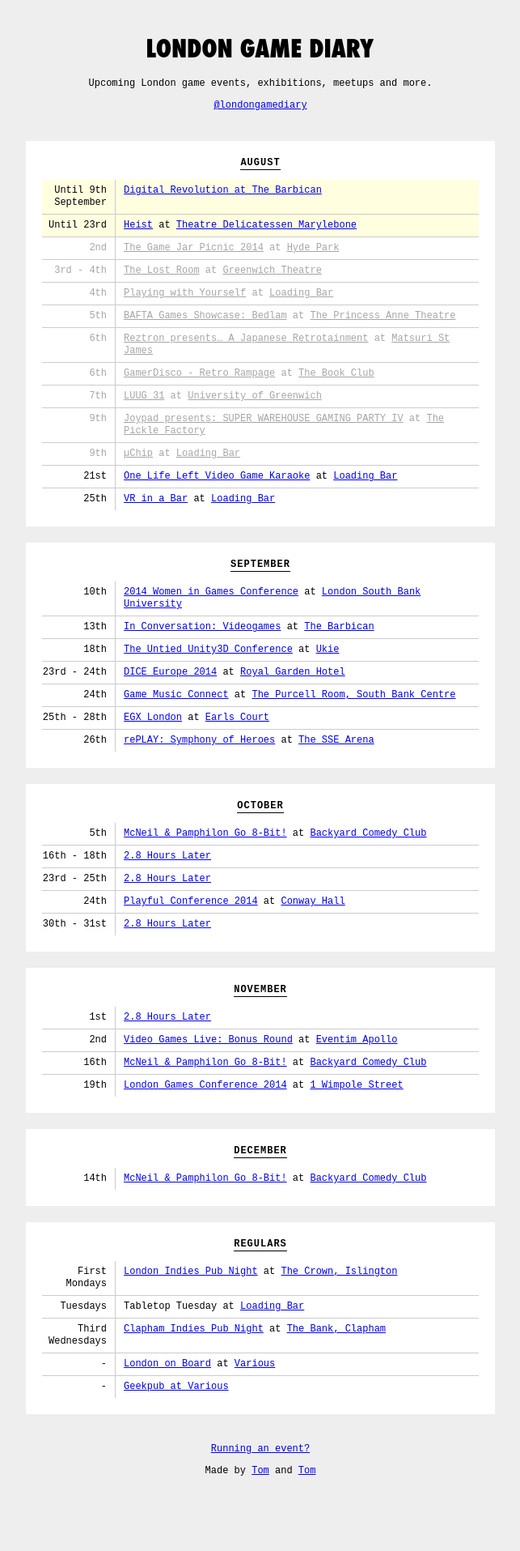
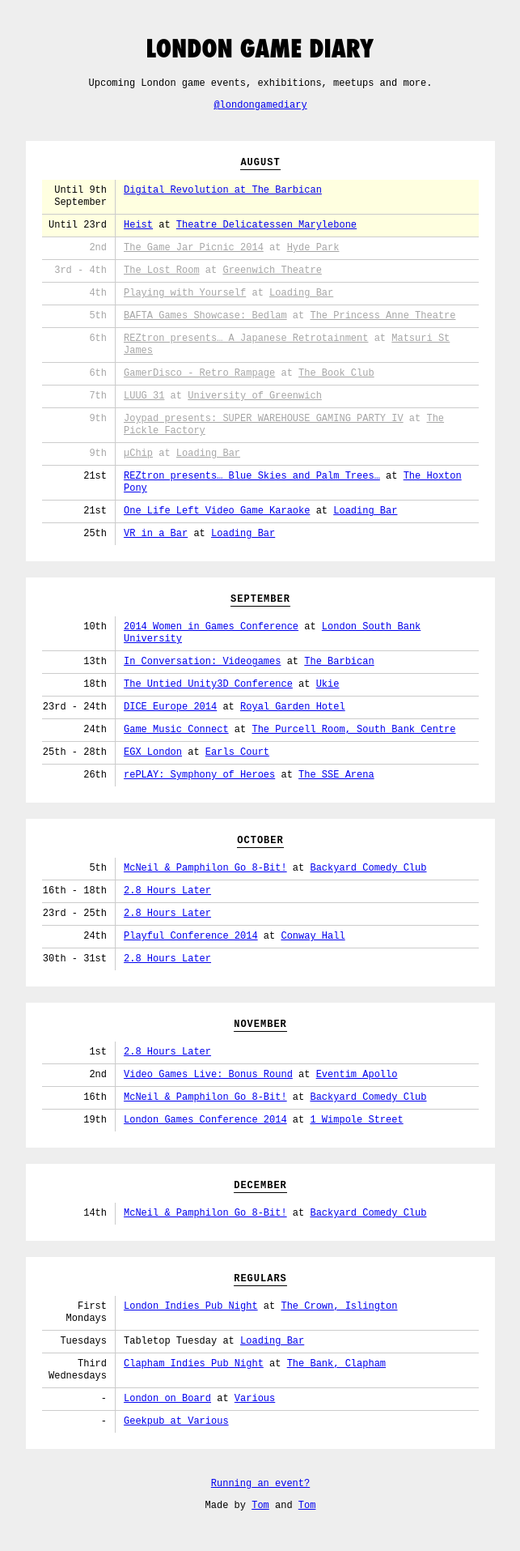
Before and after one commit to thomasmarshall/londongamediary.com, a Jekyll site: the page built from index.html, in a window 1280 px wide. Shown: the whole page at 81% size, without its empty margins (318-961 px from the left). Built offline with Jekyll 4.4.1, drawn with Linux system fonts in a browser that asks for light colours; nearby versions of some CDN libraries; before the commit the page ends 1872 px from its top, so only the background shows below that.

Commit message:
Update events.yml

```diff
--- a/_data/events.yml
+++ b/_data/events.yml
@@ -34,7 +34,7 @@
   location: "[The Princess Anne Theatre](http://www.bafta.org/venue-hire/rooms/the-princess-anne-theatre,1965,BA.html)"
   date: 2014-08-05
 
-- title: "Reztron presents... A Japanese Retrotainment"
+- title: "REZtron presents... A Japanese Retrotainment"
   link: "https://www.eventbrite.co.uk/e/segasushisake-karaoke-tickets-12382226573?ref=ecal"
   location: "[Matsuri St James](http://www.matsuri-restaurant.com/)"
   date: 2014-08-06
@@ -58,6 +58,11 @@
   link: "http://www.facebook.com/events/1444869292445996/"
   location: "[Loading Bar](http://barscenario.co.uk/)"
   date: 2014-08-09
+
+- title: "REZtron presents... Blue Skies and Palm Trees..."
+  link: "https://www.eventbrite.co.uk/e/sega-thirst-dayblue-skies-and-palm-trees-registration-12611977765?ref=ecal"
+  location: "[The Hoxton Pony](http://www.thehoxtonpony.com/)"
+  date: 2014-08-21
 
 - title: "One Life Left Video Game Karaoke"
   link: "https://www.facebook.com/events/551123111659617/"
```
